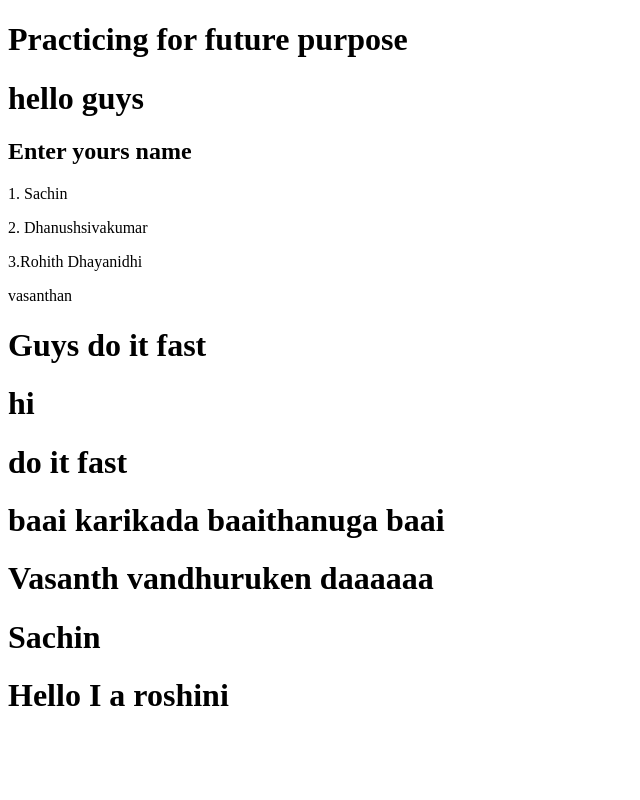
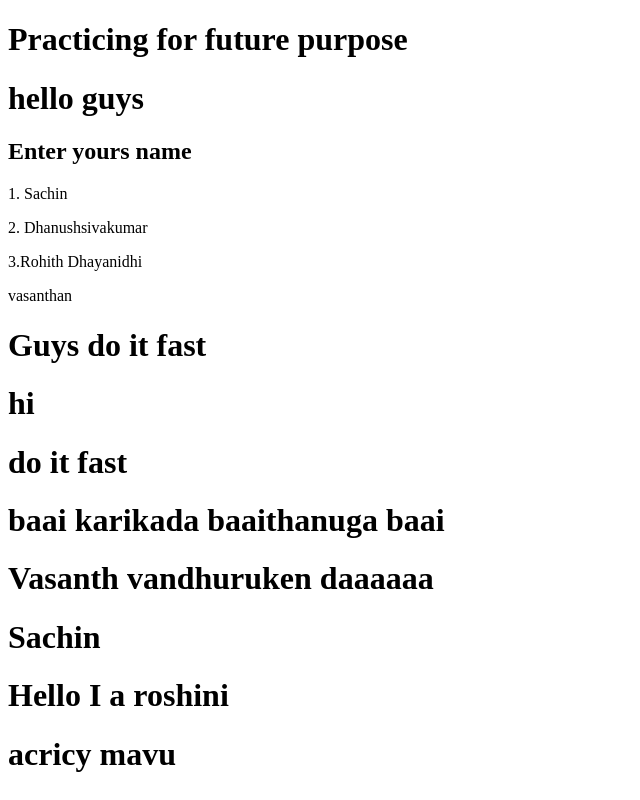
Before and after one commit to Sachin-Jandy-Rhoods/demofork, a plain HTML site: page index.html in a window 1280 px wide. Shown: the whole page, without its empty margins (0-640 px from the left). Drawn offline with Linux system fonts and the light colour scheme.

Commit message:
add aricymavu

```diff
--- a/index.html
+++ b/index.html
@@ -22,5 +22,6 @@
     <h1>Vasanth vandhuruken daaaaaa</h1>
     <h1>Sachin</h1>
     <h1>Hello I a roshini</h1>
+    <h1>acricy mavu</h1>
 </body>
 </html>
```
